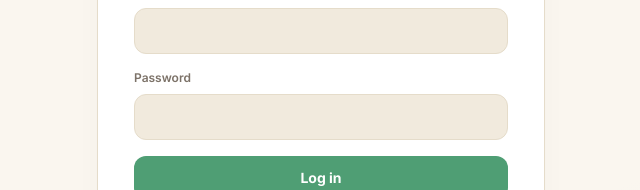
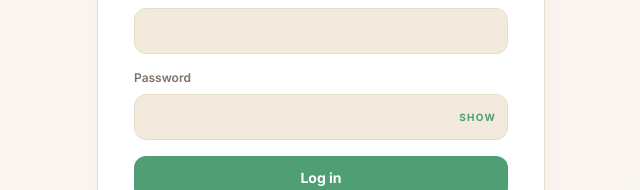
Before and after one commit to Youdaox/hackathon-wdcc, a Next.js app: page / in a window 1280 px wide. Shown: the part 401-591 px from the top of the page, without its empty margins (319-959 px from the left). Built offline with nearby package versions, Linux system fonts and the light colour scheme; no server answers.

Commit message:
setup database for branch

```diff
--- a/src/components/DemoLogin.tsx
+++ b/src/components/DemoLogin.tsx
@@ -7,9 +7,18 @@ export function DemoLogin() {
   const { login, register, ready } = useDemoAuth();
   const [username, setUsername] = useState("");
   const [password, setPassword] = useState("");
+  const [showPassword, setShowPassword] = useState(false);
   const [mode, setMode] = useState<"login" | "register">("login");
   const [error, setError] = useState<string | null>(null);
   const [submitting, setSubmitting] = useState(false);
+
+  function revealPassword() {
+    setShowPassword(true);
+  }
+
+  function hidePassword() {
+    setShowPassword(false);
+  }
 
   async function submit(event: React.FormEvent<HTMLFormElement>) {
     event.preventDefault();
@@ -27,7 +36,24 @@ export function DemoLogin() {
         <div className="mt-6 text-center"><p className="eyebrow">Incline</p><h1 className="mt-2 text-3xl font-extrabold">{mode === "login" ? "Welcome back" : "Create your account"}<span className="text-moss">.</span></h1><p className="mt-2 text-sm text-muted">Your avatar, progress, and check-ins are kept separately for your account.</p></div>
         <form className="mt-7 space-y-4" onSubmit={submit}>
           <label className="block text-xs font-semibold text-muted">Username<input required minLength={3} maxLength={30} autoComplete="username" value={username} onChange={(event) => setUsername(event.target.value)} className="mt-2 w-full rounded-xl border border-line bg-surface-2 px-4 py-3 text-sm font-semibold text-ink" /></label>
-          <label className="block text-xs font-semibold text-muted">Password<input required minLength={8} type="password" autoComplete={mode === "login" ? "current-password" : "new-password"} value={password} onChange={(event) => setPassword(event.target.value)} className="mt-2 w-full rounded-xl border border-line bg-surface-2 px-4 py-3 text-sm font-semibold text-ink" /></label>
+          <label className="block text-xs font-semibold text-muted">
+            Password
+            <div className="relative mt-2">
+              <input required minLength={8} type={showPassword ? "text" : "password"} autoComplete={mode === "login" ? "current-password" : "new-password"} value={password} onChange={(event) => setPassword(event.target.value)} className="w-full rounded-xl border border-line bg-surface-2 px-4 py-3 pr-16 text-sm font-semibold text-ink" />
+              <button
+                type="button"
+                aria-label={showPassword ? "Hide password" : "Show password"}
+                className="absolute inset-y-0 right-3 flex items-center text-[10px] font-bold uppercase tracking-[0.12em] text-moss"
+                onPointerDown={revealPassword}
+                onPointerUp={hidePassword}
+                onPointerLeave={hidePassword}
+                onPointerCancel={hidePassword}
+                onContextMenu={(event) => event.preventDefault()}
+              >
+                {showPassword ? "Hide" : "Show"}
+              </button>
+            </div>
+          </label>
           {error && <p role="alert" className="rounded-xl bg-clay/10 px-3 py-2 text-sm text-clay">{error}</p>}
           <button disabled={!ready || submitting} className="w-full rounded-xl bg-moss px-4 py-3 text-sm font-bold text-white transition hover:bg-moss-deep disabled:opacity-50">{submitting ? "Please wait…" : mode === "login" ? "Log in" : "Create account"}</button>
         </form>
--- a/src/lib/db/index.ts
+++ b/src/lib/db/index.ts
@@ -1,5 +1,7 @@
 import Database from "better-sqlite3";
 import { drizzle } from "drizzle-orm/better-sqlite3";
+import { migrate } from "drizzle-orm/better-sqlite3/migrator";
+import { resolve } from "node:path";
 import * as schema from "./schema";
 
 /**
@@ -23,7 +25,15 @@ function createDb() {
   // WAL lets the seed script and the dev server hold the file at once.
   sqlite.pragma("journal_mode = WAL");
   sqlite.pragma("foreign_keys = ON");
-  return drizzle(sqlite, { schema });
+  const db = drizzle(sqlite, { schema });
+
+  // A fresh checkout doesn't always have the local SQLite file bootstrapped yet,
+  // so ensure the stored auth tables are created before any login/signup route
+  // attempts to read or write them.
+  const migrationsFolder = resolve(process.cwd(), "drizzle");
+  migrate(db, { migrationsFolder });
+
+  return db;
 }
 
 export const db = globalForDb.inclineDb ?? createDb();
```
Also changed, not shown: 1 other file (tests, documents, lock files or other folders).
